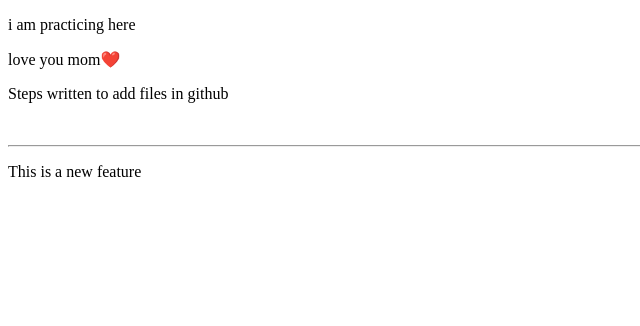
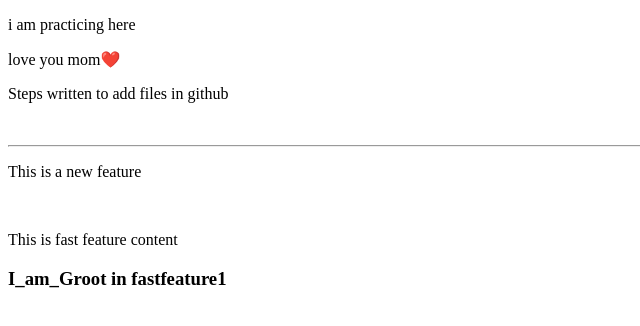
Before and after one commit to omprakash524/PracticeRepo, a plain HTML site: page index.html in a window 1280 px wide. Shown: the whole page, without its empty margins (0-640 px from the left). Drawn offline with Linux system fonts and the light colour scheme.

Commit message:
Added to fast feature1

```diff
--- a/index.html
+++ b/index.html
@@ -13,5 +13,10 @@
     <br>
     <hr>
     <p>This is a new feature</p>
+
+    <br>
+    <p>This is fast feature content</p>
+    <h3>I_am_Groot in fastfeature1</h3>
+
 </body>
 </html>
```
